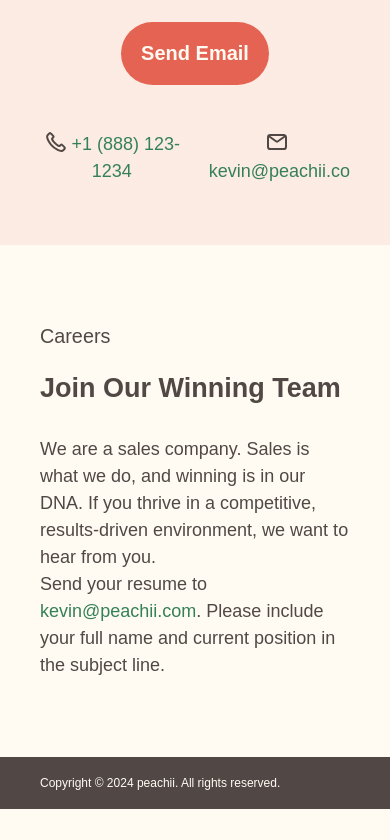
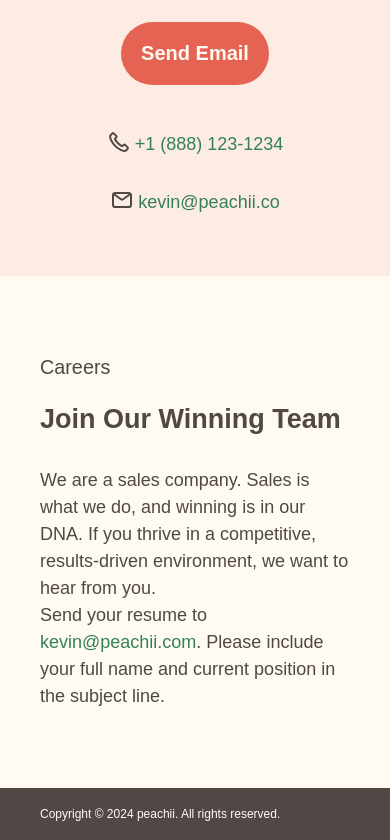
Before and after one commit to LiamHowes/Peachii, a plain HTML site: page index.html in a window 390 px wide. Shown: the part 4100-4940 px from the top of the page. Before the commit the page ends 4909 px from the top, so only its background shows below. Drawn offline with Linux system fonts and the light colour scheme.

Commit message:
Update index.html

```diff
--- a/index.html
+++ b/index.html
@@ -491,6 +491,9 @@
         .grid.two-col{
             grid-template-columns: 1fr;
         }
+        .contact-info.flex {
+            flex-direction:column;
+        }
     }
 
     /* Animations */
```
